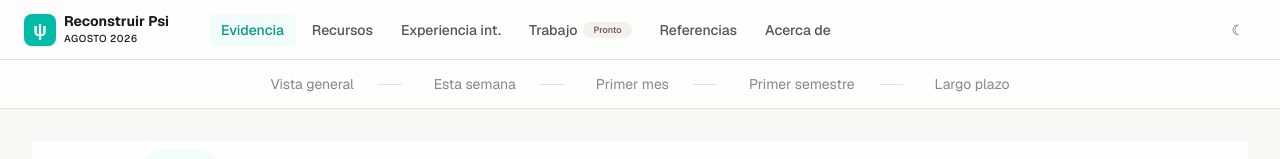
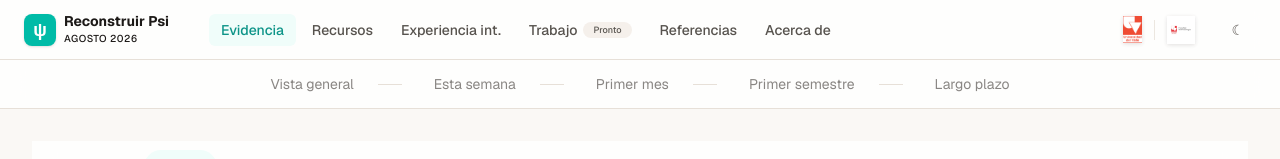
Before and after one commit to Mateob6/reconstruir-psi, a Next.js app: page /escuelas/evidencia in a window 1280 px wide. Shown: the top 159 px of the page. Built offline with nearby package versions, Linux system fonts and the light colour scheme.

Commit message:
feat: logos en header principal

```diff
--- a/src/components/layout/header.tsx
+++ b/src/components/layout/header.tsx
@@ -54,7 +54,18 @@ export function Header() {
         </nav>
       </div>
 
-      <div className="flex items-center gap-2 shrink-0">
+      <div className="flex items-center gap-4 shrink-0">
+        {/* Logos institucionales constantes */}
+        <div className="hidden lg:flex items-center gap-3 mr-2 opacity-80 hover:opacity-100 transition-opacity">
+          <a href="https://www.univalle.edu.co/" target="_blank" rel="noreferrer" title="Universidad del Valle">
+            <img src="/logos/logo1.png" alt="Univalle" className="h-7 w-auto object-contain drop-shadow-sm" />
+          </a>
+          <div className="h-5 w-px bg-border"></div>
+          <a href="https://psicologia.univalle.edu.co/" target="_blank" rel="noreferrer" title="Facultad de Psicología">
+            <img src="/logos/logo2.png" alt="Facultad de Psicología" className="h-7 w-auto object-contain drop-shadow-sm" />
+          </a>
+        </div>
+
         <ThemeToggle />
       </div>
     </header>
```
